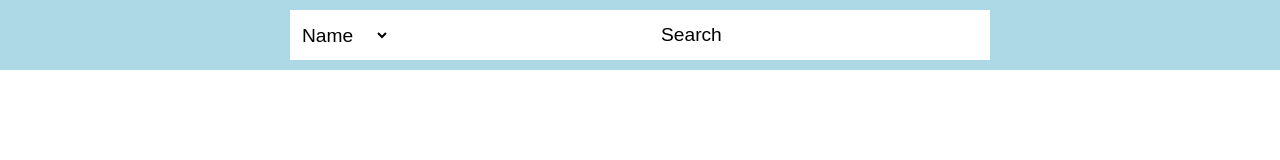
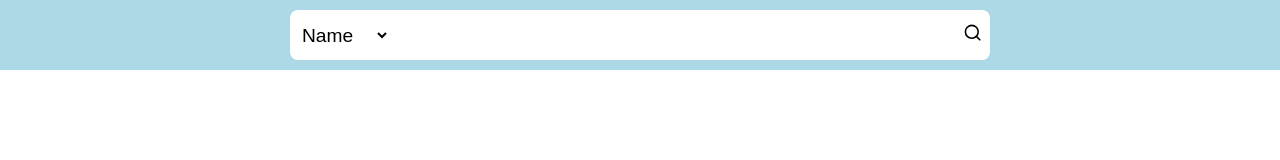
Before and after one commit to AlekseiMakonovitskii/people, a React (Create React App) app: page / in a window 1280 px wide. Shown: the top 160 px of the page. Built offline with nearby package versions, Linux system fonts and the light colour scheme.

Commit message:
added search box icon

```diff
--- a/package.json
+++ b/package.json
@@ -8,6 +8,7 @@
     "@testing-library/user-event": "^13.5.0",
     "react": "^18.2.0",
     "react-dom": "^18.2.0",
+    "react-icons": "^4.11.0",
     "react-scripts": "5.0.1",
     "sass": "^1.69.5",
     "web-vitals": "^2.1.4"
--- a/src/components/Header/Header.jsx
+++ b/src/components/Header/Header.jsx
@@ -1,5 +1,6 @@
 import React from 'react'
 import styles from './Header.module.scss'
+import { FiSearch } from 'react-icons/fi';
 
 const Header = () => {
 	return (
@@ -14,7 +15,7 @@ const Header = () => {
 					<option value="">Status</option>
 				</select>
 				<input type="text" className={styles.search}/>
-				<button className={styles.searchBtn}>Search</button>
+				<button className={styles.searchBtn}><FiSearch/></button>
 			</div>
 		</section>
 	)
--- a/src/components/Header/Header.module.scss
+++ b/src/components/Header/Header.module.scss
@@ -12,8 +12,10 @@
 		background: #fff;
 		max-width: 700px;
 		min-height: 50px;
+		border-radius: .5rem;
+		overflow: hidden;
 
-		.searchBox {
+		.search {
 			flex-grow: 1;
 		}
 
```
Also changed, not shown: 1 other file (tests, documents, lock files or other folders).
